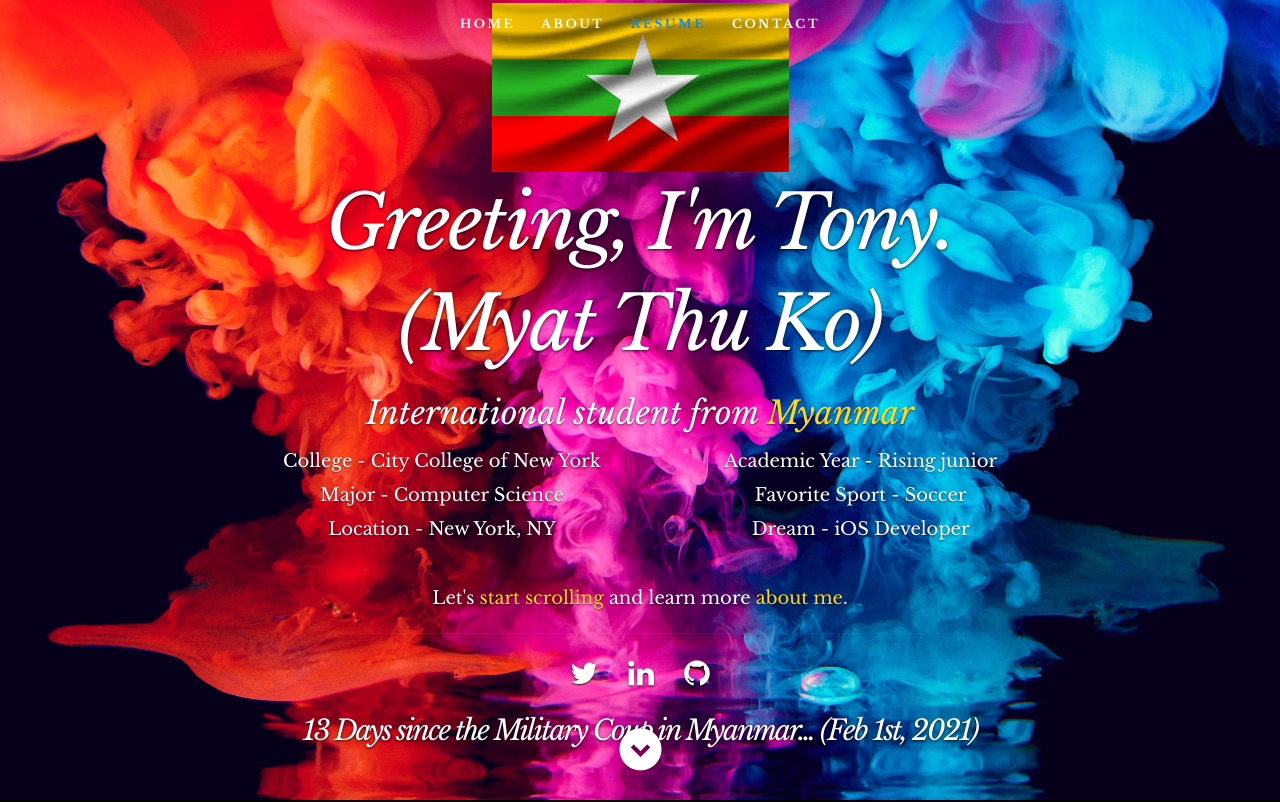
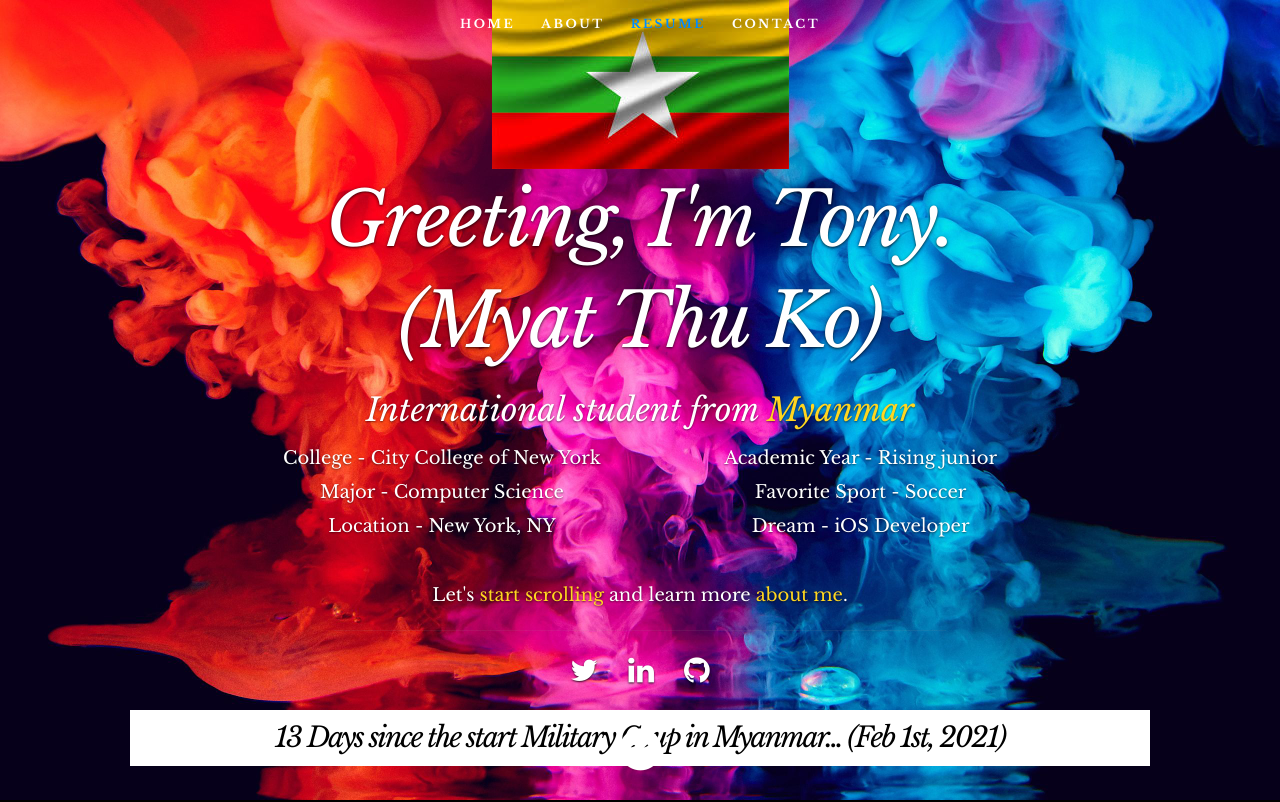
Before and after one commit to MyatThuKo/Portfolio-Website, a React (Create React App) app: page / in a window 1280 px wide. Shown: the top 802 px of the page. Built offline with nearby package versions, Linux system fonts and the light colour scheme.

Commit message:
Made Updates

```diff
--- a/public/css/layout.css
+++ b/public/css/layout.css
@@ -94,10 +94,11 @@ header .banner-text hr {
 }
 .coup-day {
    font-family: 'librebaskerville-italic', monospace;
-   color: white;
+   color: black;
+   padding: 10px;
+   background: white;
    letter-spacing: -2px;
    margin: 0 auto 18px auto;
-   text-shadow: 0px 1px 3px rgba(0, 0, 0, .8);
 }
 
 .coup-flag .coup-text {
--- a/src/components/about/about.js
+++ b/src/components/about/about.js
@@ -148,13 +148,13 @@ export const about = () => {
                             <h2><span>Download Resume</span></h2>
                             <div className="row">
                                 <div className="four columns">
-                                    <a href="https://drive.google.com/file/d/1TQKAuVVGSpPq7VW7rjbKL59A16i-hrai/view?usp=sharing" target="_blank">
+                                    <a href="https://drive.google.com/file/d/1tnRzbCS-H4yG-w9sLuJLleKahc18S69e/view?usp=sharing" target="_blank">
                                         <img src="https://img.icons8.com/clouds/100/000000/pdf.png" alt="pdf download" />
                                     </a>
                                     PDF Download
                                 </div>
                                 <div className="four columns">
-                                    <a href="https://drive.google.com/file/d/1tnRzbCS-H4yG-w9sLuJLleKahc18S69e/view?usp=sharing" target="_blank">
+                                    <a href="https://drive.google.com/file/d/1TQKAuVVGSpPq7VW7rjbKL59A16i-hrai/view?usp=sharing" target="_blank">
                                         <img src="https://img.icons8.com/clouds/100/000000/ms-word.png" alt="doc download" />
                                     </a>
                                     Word Doc Download
--- a/src/components/header/header.js
+++ b/src/components/header/header.js
@@ -68,7 +68,7 @@ export default class Header extends Component {
                                     start={0}
                                     end={this.state.currentDate}
                                     duration={5}
-                                />  Days since the Military Coup in Myanmar... (Feb 1st, 2021)</h2>
+                                />  Days since the start Military Coup in Myanmar... (Feb 1st, 2021)</h2>
                         </div>
                     </div>
                 </div>
--- a/src/components/resume/resume.js
+++ b/src/components/resume/resume.js
@@ -105,7 +105,7 @@ export const resume = () => {
                         <div className="eleven rows">
                             <h3><u>MarketFly LLC</u></h3>
                             <h5 className="location"> Remote </h5>
-                            <p className="info"> Web Developer Intern <span>•</span> <em className="date">March 27, 2021 - Present</em></p>
+                            <p className="info"> Web Developer Intern <span>•</span> <em className="date">March 27, 2021 - June 22, 2021</em></p>
                             <p className="description">
                                 <li> Constructed a website with 4 web developer interns under supervision of 2 lead developer interns </li>
                                 <li> Accountable for frontend features and user-interface of the website </li>
```
